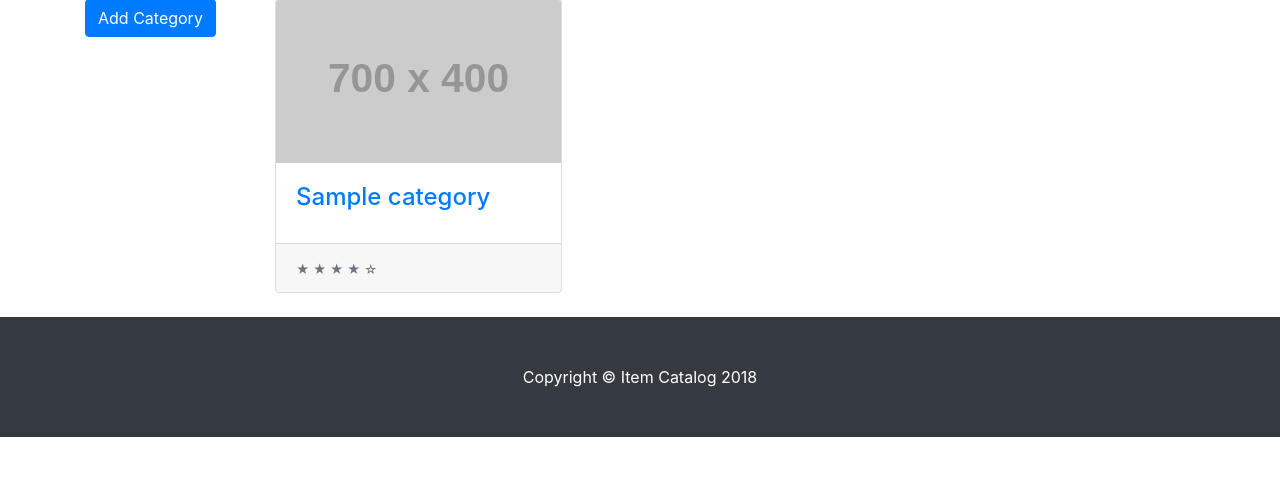
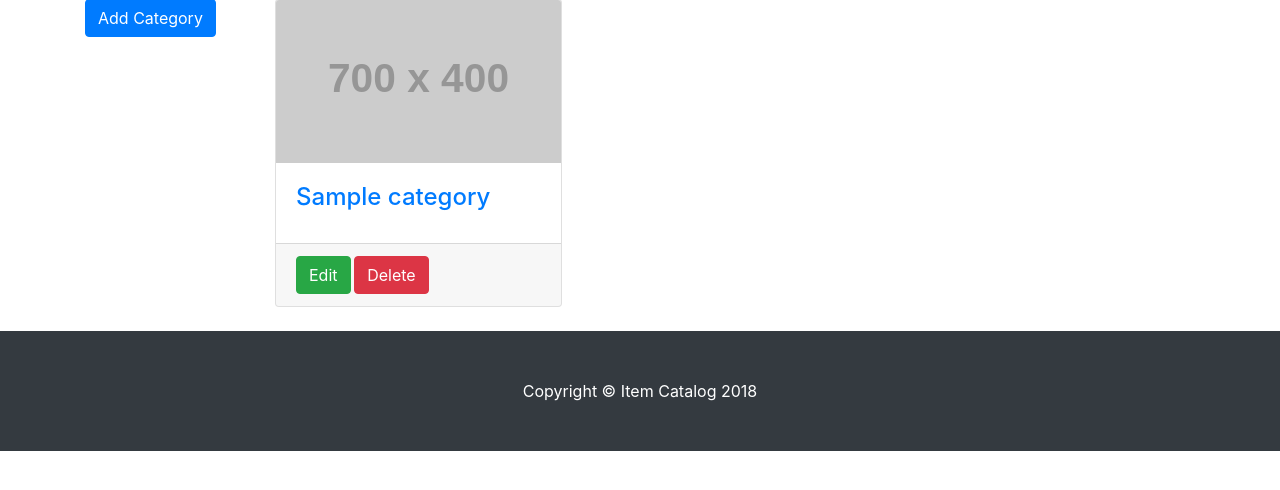
Before and after one commit to dotmido/uda-items-project, a Flask app: page /category/list/ in a window 1280 px wide. Shown: the part 81-571 px from the top of the page. Run offline with Flask 2, Linux system fonts and the light colour scheme; tables that the repository leaves empty hold one stand-in row (values such as "Sample post"); grey boxes labelled with a size stand in for pictures from a placeholder-image service; some libraries are stand-ins or nearby versions.

Commit message:
feat: buttons to edit and delete category

```diff
--- a/templates/categories.html
+++ b/templates/categories.html
@@ -44,13 +44,12 @@
                 </h4>
               </div>
               <div class="card-footer">
-                <small class="text-muted">&#9733; &#9733; &#9733; &#9733; &#9734;</small>
-              </div>
+                <small class="text-muted">
+                  <a href="{{url_for('editCategoryByID',category_id=category.id)}}" class="btn btn-success">Edit</a>
+                  <a href="{{url_for('deleteCategoryByID',category_id=category.id)}}" class="btn btn-danger">Delete</a>
+                </small> </div>
             </div>
-          </div>
-          {% endfor %}
-        </div>
-        <!-- /.row -->
+          </div> {% endfor %} </div> <!-- /.row -->
 
       </div>
       <!-- /.col-lg-9 -->
```
